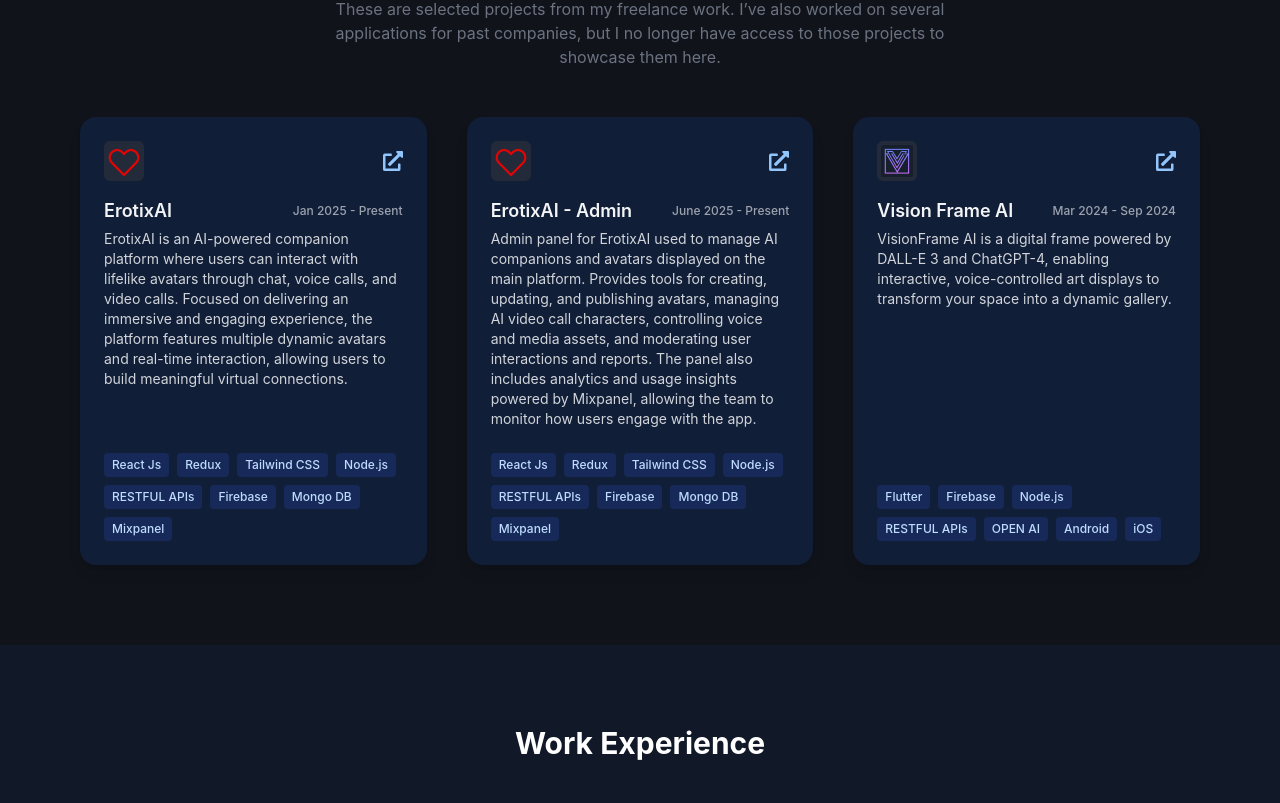
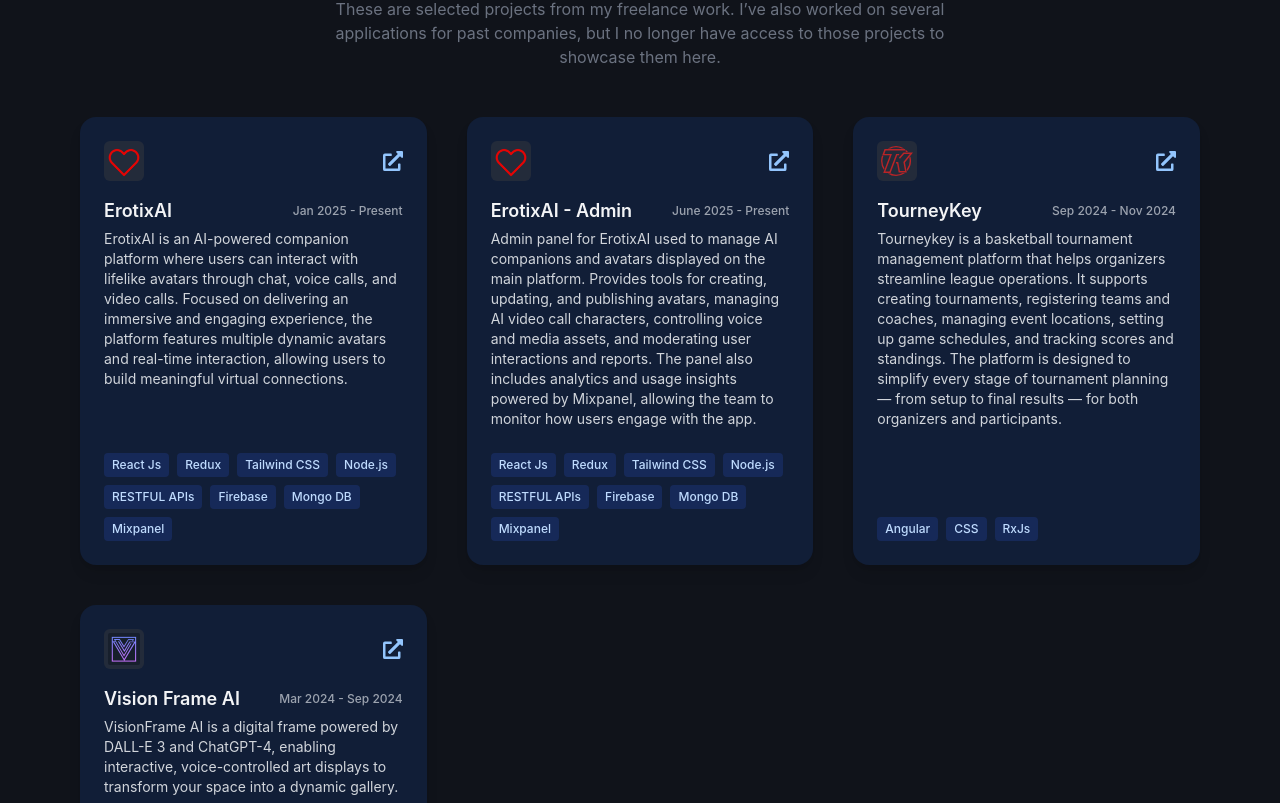
Before and after one commit to jmguillen1996/portfolio_v2, a React (Create React App) app: page / in a window 1280 px wide. Shown: the part 2217-3020 px from the top of the page. Built offline with nearby package versions, Linux system fonts and the light colour scheme.

Commit message:
Added tourney key

```diff
--- a/src/features/presentation/pages/home/components/home_projects_comp.tsx
+++ b/src/features/presentation/pages/home/components/home_projects_comp.tsx
@@ -45,6 +45,21 @@
       "Mixpanel",
     ],
     dateRange: "June 2025 - Present",
+  },
+  {
+    id: 2,
+    title: "TourneyKey",
+    description:
+      "Tourneykey is a basketball tournament management platform that helps organizers streamline league operations. It supports creating tournaments, registering teams and coaches, managing event locations, setting up game schedules, and tracking scores and standings. The platform is designed to simplify every stage of tournament planning — from setup to final results — for both organizers and participants.",
+    icon: "/images/projects/tourneykey/tourney_key.svg",
+    websiteUrl: "https://tourneykey.com/",
+    detailsUrl: "#",
+    tech: [
+      "Angular",
+      "CSS",
+      "RxJs"
+    ],
+    dateRange: "Sep 2024 - Nov 2024",
   },
   {
     id: 1,
```
Also changed, not shown: public/images/projects/tourneykey/tourney_key.svg (added).
